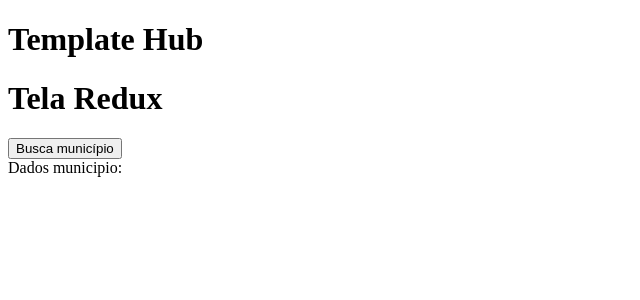
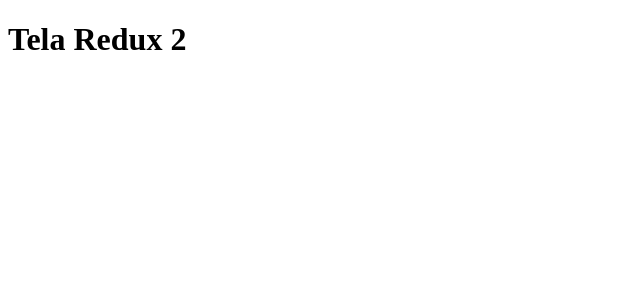
Before and after one commit to acaciomartins/hub, a React (Create React App) app in the folder frontend/: page /TelaRedux2 in a window 1280 px wide. Shown: the top 300 px of the page, without its empty margins (0-640 px from the left). Built offline with nearby package versions, Linux system fonts and the light colour scheme.

Commit message:
Configuracao de rota

```diff
--- a/frontend/src/App.js
+++ b/frontend/src/App.js
@@ -1,8 +1,7 @@
+import Routes from './routes';
 
 function App() {
-  return (
-    <h1>Template Hub</h1>
-  );
+	return (<Routes />);
 }
 
 export default App;
--- a/frontend/src/index.js
+++ b/frontend/src/index.js
@@ -10,7 +10,6 @@ ReactDOM.render(
   <React.StrictMode>
     <Provider store={store}>
       <App />
-      <TelaRedux />
     </Provider>
   </React.StrictMode>,
   document.getElementById('root')
--- /dev/null
+++ b/frontend/src/pages/tela-redux2/telaRedux2.js
@@ -0,0 +1,21 @@
+import React from 'react';
+import { connect } from 'react-redux';
+import { getCep } from '../../services/cepService';
+
+function TelaRedux2(props) {
+	async function handlePesquisarCep(data) {
+		await getCep(data)
+			.then(response => console.log('1..: ', response))
+			.catch(errors => {
+				console.error(errors);
+			});
+	}
+
+	return (
+		<>
+			<h1>Tela Redux 2</h1>
+		</>
+	);
+}
+
+export default TelaRedux2;
--- /dev/null
+++ b/frontend/src/routes.js
@@ -0,0 +1,17 @@
+import React from 'react';
+import { BrowserRouter, Route, Switch, Redirect } from "react-router-dom";
+
+import TelaRedux from './pages/tela-redux/telaRedux';
+import TelaRedux2 from './pages/tela-redux2/telaRedux2';
+
+export default function Routes() {
+    return (
+        <BrowserRouter>
+            <Switch>
+                <Route exact path="/" component={TelaRedux} />
+                <Route path="/TelaRedux2" component={TelaRedux2} />
+                <Route path="*" component={() => <h1>404 - Page not found</h1>} />
+            </Switch>
+        </BrowserRouter>
+    );
+};
```
